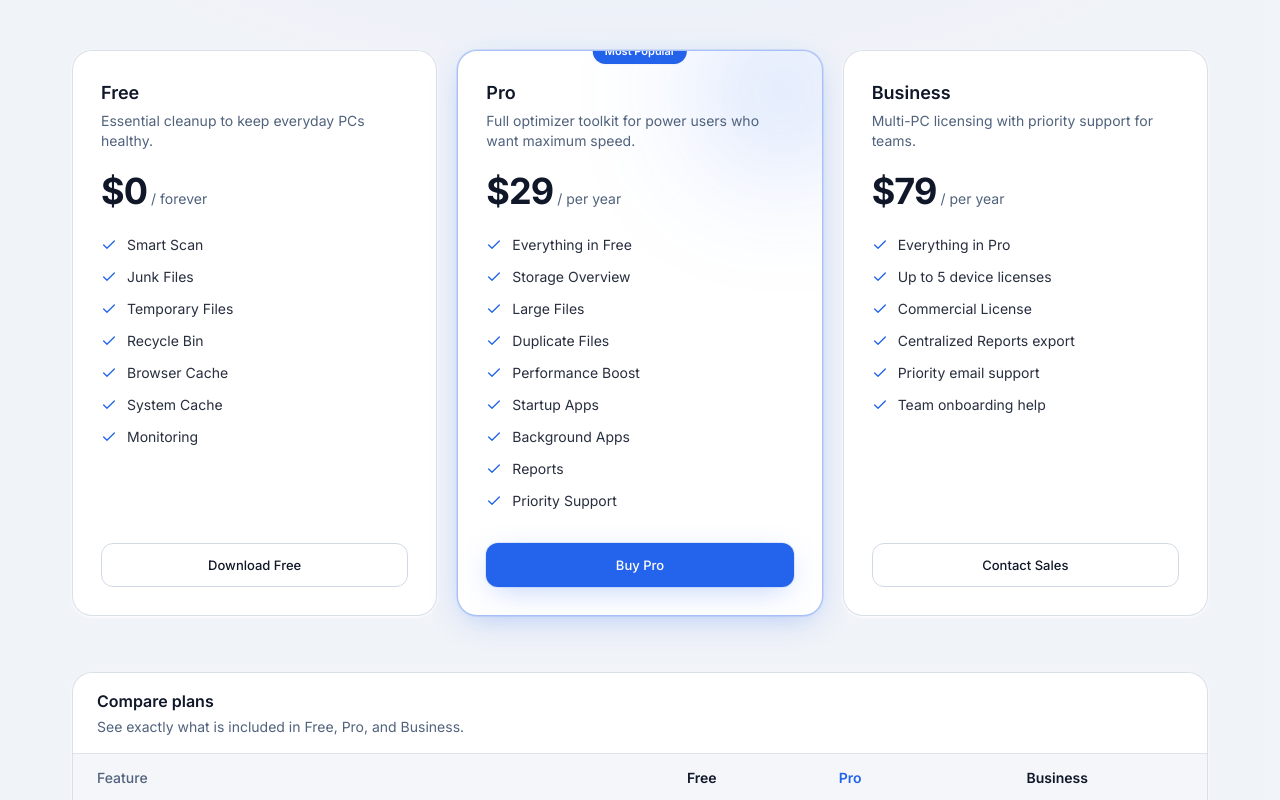
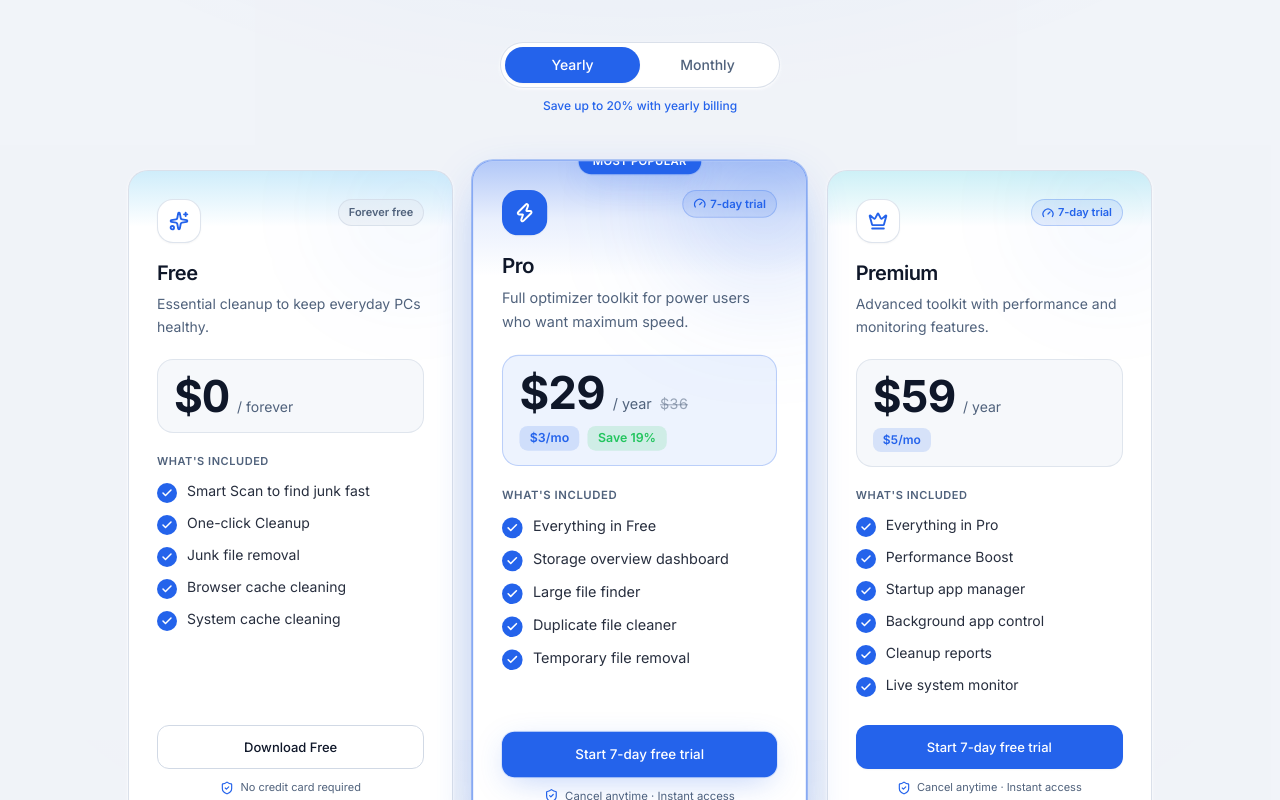
Before and after one commit to CodeSciRahul/edacleaner-web, a Next.js app: page / in a window 1280 px wide. Shown: the part 6460-7260 px from the top of the page. Built offline with nearby package versions, Linux system fonts and the light colour scheme; no server answers.

Commit message:
fix price ui

```diff
--- a/components/common/JsonLd.tsx
+++ b/components/common/JsonLd.tsx
@@ -23,6 +23,15 @@ export function JsonLd() {
         priceCurrency: 'USD',
         name: 'Pro',
         billingIncrement: 'P1Y',
+        description: '7-day free trial',
+      },
+      {
+        '@type': 'Offer',
+        price: '59',
+        priceCurrency: 'USD',
+        name: 'Premium',
+        billingIncrement: 'P1Y',
+        description: '7-day free trial',
       },
     ],
     aggregateRating: {
--- a/components/home/PricingSection.tsx
+++ b/components/home/PricingSection.tsx
@@ -1,88 +1,99 @@
 'use client'
 
+import { useState, type ComponentType } from 'react'
 import Link from 'next/link'
-import { motion } from 'framer-motion'
-import { Check, Minus } from 'lucide-react'
+import { motion, AnimatePresence } from 'framer-motion'
+import {
+  Check,
+  Crown,
+  Gauge,
+  Minus,
+  ShieldCheck,
+  Sparkles,
+  Zap,
+} from 'lucide-react'
 import { SectionWrapper } from '@/components/common/SectionWrapper'
 import { SectionHeading } from '@/components/common/SectionHeading'
 import { MotionItem, MotionStagger } from '@/components/common/Motion'
 import { Button } from '@/components/ui/button'
-import { pricingComparison, pricingPlans } from '@/constants/content'
+import { pricingComparison, pricingPlans, type PricingPlan } from '@/constants/content'
 import { cn } from '@/lib/utils'
 
+type BillingCycle = 'yearly' | 'monthly'
+
+const planVisuals: Record<
+  PricingPlan['id'],
+  { icon: ComponentType<{ className?: string; strokeWidth?: number }>; accent: string }
+> = {
+  free: {
+    icon: Sparkles,
+    accent: 'from-sky-500/20 via-transparent to-transparent',
+  },
+  pro: {
+    icon: Zap,
+    accent: 'from-primary/35 via-primary/10 to-transparent',
+  },
+  premium: {
+    icon: Crown,
+    accent: 'from-cyan-500/20 via-transparent to-transparent',
+  },
+}
+
 export function PricingSection() {
+  const [billing, setBilling] = useState<BillingCycle>('yearly')
+
   return (
     <SectionWrapper id="pricing" className="bg-surface/30">
       <SectionHeading
         eyebrow="Pricing"
         title="Simple plans. Clear upgrades."
-        description="Start free, unlock Pro when you need deeper tools, or go Business for teams."
-        className="mb-12"
+        description="Start free, unlock Pro for deeper cleanup, or go Premium for the full toolkit."
+        className="mb-10"
       />
 
-      <MotionStagger className="grid gap-5 lg:grid-cols-3">
+      <div className="mb-10 flex flex-col items-center gap-2.5">
+        <div
+          role="group"
+          aria-label="Billing cycle"
+          className="grid w-[min(100%,17.5rem)] grid-cols-2 rounded-full border border-border/80 bg-card p-1 shadow-card"
+        >
+          <BillingTab
+            active={billing === 'yearly'}
+            onClick={() => setBilling('yearly')}
+            label="Yearly"
+          />
+          <BillingTab
+            active={billing === 'monthly'}
+            onClick={() => setBilling('monthly')}
+            label="Monthly"
+          />
+        </div>
+        <p
+          className={cn(
+            'text-xs font-medium transition-opacity duration-200',
+            billing === 'yearly' ? 'text-primary opacity-100' : 'text-muted-foreground opacity-70',
+          )}
+        >
+          Save up to 20% with yearly billing
+        </p>
+      </div>
+
+      <MotionStagger className="mx-auto grid max-w-5xl items-stretch gap-5 pt-3 lg:grid-cols-3 lg:gap-6 lg:pt-4">
         {pricingPlans.map((plan) => (
-          <MotionItem key={plan.id}>
-            <motion.article
-              whileHover={{ y: -6, scale: 1.01 }}
-              transition={{ type: 'spring', stiffness: 340, damping: 24 }}
-              className={cn(
-                'group relative flex h-full flex-col overflow-hidden rounded-2xl border bg-card p-6 shadow-card sm:p-7',
-                'transition-[border-color,box-shadow] duration-300',
-                plan.highlighted
-                  ? 'border-primary/40 shadow-glow hover:shadow-glow-lg'
-                  : 'border-border/80 hover:border-primary/25 hover:shadow-card-hover',
-              )}
-            >
-              {plan.highlighted ? (
-                <span className="absolute -top-3 left-1/2 -translate-x-1/2 rounded-full bg-primary px-3 py-1 text-[11px] font-semibold text-primary-foreground shadow-sm">
-                  {plan.badge ?? 'Most Popular'}
-                </span>
-              ) : null}
-
-              <div
-                aria-hidden
-                className={cn(
-                  'pointer-events-none absolute -right-10 -top-10 size-40 rounded-full blur-3xl transition-opacity duration-500',
-                  plan.highlighted
-                    ? 'bg-primary/20 opacity-100'
-                    : 'bg-primary/10 opacity-0 group-hover:opacity-100',
-                )}
-              />
-
-              <div className="relative">
-                <h3 className="text-lg font-semibold text-foreground">{plan.name}</h3>
-                <p className="mt-1 text-sm text-muted-foreground">{plan.description}</p>
-              </div>
-
-              <div className="relative mt-5 flex items-baseline gap-1">
-                <span className="text-4xl font-bold tracking-tight text-foreground">
-                  {plan.price}
-                </span>
-                <span className="text-sm text-muted-foreground">/ {plan.period}</span>
-              </div>
-
-              <ul className="relative mt-6 flex-1 space-y-3">
-                {plan.features.map((feature) => (
-                  <li key={feature} className="flex gap-2.5 text-sm text-foreground/90">
-                    <Check className="mt-0.5 size-4 shrink-0 text-primary" strokeWidth={2} />
-                    <span>{feature}</span>
-                  </li>
-                ))}
-              </ul>
-
-              <Button
-                asChild
-                variant={plan.highlighted ? 'glow' : 'outline'}
-                size="lg"
-                className="relative mt-8 w-full"
-              >
-                <Link href={plan.href}>{plan.cta}</Link>
-              </Button>
-            </motion.article>
+          <MotionItem key={plan.id} className="h-full">
+            <PlanCard plan={plan} billing={billing} />
           </MotionItem>
         ))}
       </MotionStagger>
+
+      <p className="mt-8 flex flex-wrap items-center justify-center gap-x-2 gap-y-1 text-center text-sm text-muted-foreground">
+        <ShieldCheck className="size-4 shrink-0 text-primary" strokeWidth={2} aria-hidden />
+        <span>7-day free trial on Pro &amp; Premium</span>
+        <span className="hidden text-border sm:inline" aria-hidden>
+          ·
+        </span>
+        <span>Cancel anytime. No hidden fees.</span>
+      </p>
 
       <motion.div
         initial={{ opacity: 0, y: 24 }}
@@ -94,7 +105,7 @@ export function PricingSection() {
         <div className="border-b border-border/70 px-5 py-4 sm:px-6">
           <h3 className="text-base font-semibold text-foreground">Compare plans</h3>
           <p className="mt-1 text-sm text-muted-foreground">
-            See exactly what is included in Free, Pro, and Business.
+            See exactly what is included in Free, Pro, and Premium.
           </p>
         </div>
 
@@ -106,7 +117,7 @@ export function PricingSection() {
                 <th className="px-3 py-3.5 text-center font-semibold text-foreground">Free</th>
                 <th className="px-3 py-3.5 text-center font-semibold text-primary">Pro</th>
                 <th className="px-3 py-3.5 text-center font-semibold text-foreground sm:pr-6">
-                  Business
+                  Premium
                 </th>
               </tr>
             </thead>
@@ -124,7 +135,7 @@ export function PricingSection() {
                     <CompareCell included={row.pro} highlight />
                   </td>
                   <td className="px-3 py-3.5 sm:pr-6">
-                    <CompareCell included={row.business} />
+                    <CompareCell included={row.premium} />
                   </td>
                 </tr>
               ))}
@@ -133,6 +144,224 @@ export function PricingSection() {
         </div>
       </motion.div>
     </SectionWrapper>
+  )
+}
+
+function BillingTab({
+  active,
+  onClick,
+  label,
+}: {
+  active: boolean
+  onClick: () => void
+  label: string
+}) {
+  return (
+    <button
+      type="button"
+      onClick={onClick}
+      aria-pressed={active}
+      className={cn(
+        'rounded-full px-4 py-2 text-center text-sm font-medium transition-colors duration-200',
+        active
+          ? 'bg-primary text-primary-foreground shadow-sm'
+          : 'text-muted-foreground hover:text-foreground',
+      )}
+    >
+      {label}
+    </button>
+  )
+}
+
+function PlanCard({ plan, billing }: { plan: PricingPlan; billing: BillingCycle }) {
+  const isYearly = billing === 'yearly'
+  const showTrial = Boolean(plan.freeTrialDays)
+  const savings =
+    isYearly && typeof plan.yearlyOriginal === 'number'
+      ? plan.yearlyOriginal - plan.yearlyPrice
+      : 0
+  const showStrike = savings >= 5
+  const savingsPct =
+    showStrike && plan.yearlyOriginal
+      ? Math.round((savings / plan.yearlyOriginal) * 100)
+      : 0
+
+  const visual = planVisuals[plan.id]
+  const Icon = visual.icon
+
+  return (
+    <motion.article
+      whileHover={{ y: -6 }}
+      transition={{ type: 'spring', stiffness: 340, damping: 24 }}
+      className={cn(
+        'group relative flex h-full flex-col overflow-hidden rounded-2xl border p-6 sm:p-7',
+        'bg-gradient-to-b from-elevated to-card',
+        'transition-[border-color,box-shadow,transform] duration-300',
+        plan.highlighted
+          ? 'z-[1] border-primary/60 shadow-glow-lg ring-1 ring-primary/25 lg:scale-[1.03]'
+          : 'border-border/80 shadow-card hover:border-primary/30 hover:shadow-card-hover',
+      )}
+    >
+      {/* Top accent wash */}
+      <div
+        aria-hidden
+        className={cn(
+          'pointer-events-none absolute inset-x-0 top-0 h-28 bg-gradient-to-b',
+          visual.accent,
+        )}
+      />
+      <div
+        aria-hidden
+        className={cn(
+          'pointer-events-none absolute -right-8 -top-8 size-36 rounded-full blur-3xl transition-opacity duration-500',
+          plan.highlighted
+            ? 'bg-primary/25 opacity-100'
+            : 'bg-primary/10 opacity-60 group-hover:opacity-100',
+        )}
+      />
+
+      {plan.highlighted ? (
+        <span className="absolute left-1/2 top-0 z-10 -translate-x-1/2 -translate-y-1/2 whitespace-nowrap rounded-full bg-primary px-3.5 py-1 text-[11px] font-semibold uppercase tracking-wide text-primary-foreground shadow-glow">
+          {plan.badge ?? 'Most Popular'}
+        </span>
+      ) : null}
+
+      <div className="relative flex items-start justify-between gap-3">
+        <div
+          className={cn(
+            'flex size-11 items-center justify-center rounded-xl border shadow-sm',
+            plan.highlighted
+              ? 'border-primary/40 bg-primary text-primary-foreground shadow-glow'
+              : 'border-border/70 bg-card text-primary',
+          )}
+        >
+          <Icon className="size-5" strokeWidth={2.25} />
+        </div>
+        {showTrial ? (
+          <span className="inline-flex items-center gap-1 rounded-full border border-primary/25 bg-primary/10 px-2.5 py-1 text-[11px] font-semibold text-primary">
+            <Gauge className="size-3" strokeWidth={2.5} aria-hidden />
+            {plan.freeTrialDays}-day trial
+          </span>
+        ) : (
+          <span className="inline-flex items-center rounded-full border border-border/70 bg-muted/50 px-2.5 py-1 text-[11px] font-semibold text-muted-foreground">
+            Forever free
+          </span>
+        )}
+      </div>
+
+      <div className="relative mt-4">
+        <h3 className="text-xl font-semibold tracking-tight text-foreground">{plan.name}</h3>
+        <p className="mt-1.5 min-h-[2.5rem] text-sm leading-relaxed text-muted-foreground">
+          {plan.description}
+        </p>
+      </div>
+
+      <div
+        className={cn(
+          'relative mt-5 rounded-xl border px-4 py-3.5',
+          plan.highlighted
+            ? 'border-primary/25 bg-primary/[0.08]'
+            : 'border-border/60 bg-background/50',
+        )}
+      >
+        <AnimatePresence mode="wait">
+          <motion.div
+            key={billing}
+            initial={{ opacity: 0, y: 4 }}
+            animate={{ opacity: 1, y: 0 }}
+            exit={{ opacity: 0, y: -4 }}
+            transition={{ duration: 0.18 }}
+            className="flex flex-col"
+          >
+            {plan.forever ? (
+              <PriceRow amount={0} period="forever" />
+            ) : isYearly ? (
+              <>
+                <PriceRow
+                  amount={plan.yearlyPrice}
+                  period="year"
+                  original={showStrike ? plan.yearlyOriginal : undefined}
+                />
+                <div className="mt-2.5 flex flex-wrap items-center gap-2">
+                  <span className="inline-flex rounded-md bg-primary/15 px-2.5 py-1 text-xs font-semibold tabular-nums text-primary">
+                    ${plan.monthlyPrice}/mo
+                  </span>
+                  {showStrike ? (
+                    <span className="inline-flex rounded-md bg-success/15 px-2.5 py-1 text-xs font-semibold text-success">
+                      Save {savingsPct}%
+                    </span>
+                  ) : null}
+                </div>
+              </>
+            ) : (
+              <>
+                <PriceRow amount={plan.monthlyPrice} period="month" />
+                {showTrial ? (
+                  <p className="mt-2.5 text-xs font-medium text-muted-foreground">
+                    Cancel anytime · No commitment
+                  </p>
+                ) : null}
+              </>
+            )}
+          </motion.div>
+        </AnimatePresence>
+      </div>
+
+      <p className="relative mt-5 text-[11px] font-semibold uppercase tracking-wider text-muted-foreground">
+        What&apos;s included
+      </p>
+      <ul className="relative mt-3 flex-1 space-y-2.5">
+        {plan.features.map((feature) => (
+          <li key={feature} className="flex gap-2.5 text-sm text-foreground/90">
+            <span className="mt-0.5 flex size-5 shrink-0 items-center justify-center rounded-full bg-primary text-primary-foreground">
+              <Check className="size-3" strokeWidth={3} aria-hidden />
+            </span>
+            <span className="leading-snug">{feature}</span>
+          </li>
+        ))}
+      </ul>
+
+      <div className="relative mt-7 space-y-2.5">
+        <Button
+          asChild
+          variant={plan.highlighted ? 'glow' : plan.forever ? 'outline' : 'default'}
+          size="lg"
+          className="w-full"
+        >
+          <Link href={plan.href}>{plan.cta}</Link>
+        </Button>
+        <p className="flex items-center justify-center gap-1.5 text-center text-[11px] text-muted-foreground">
+          <ShieldCheck className="size-3.5 shrink-0 text-primary" strokeWidth={2} aria-hidden />
+          {plan.forever
+            ? 'No credit card required'
+            : 'Cancel anytime · Instant access'}
+        </p>
+      </div>
+    </motion.article>
+  )
+}
+
+function PriceRow({
+  amount,
+  period,
+  original,
+}: {
+  amount: number
+  period: string
+  original?: number
+}) {
+  return (
+    <div className="flex flex-wrap items-baseline gap-x-2 gap-y-1">
+      <span className="text-[2.5rem] font-bold leading-none tracking-tight tabular-nums text-foreground sm:text-[2.75rem]">
+        ${amount}
+      </span>
+      <span className="text-sm text-muted-foreground">/ {period}</span>
+      {typeof original === 'number' ? (
+        <span className="text-sm tabular-nums text-muted-foreground/55 line-through">
+          ${original}
+        </span>
+      ) : null}
+    </div>
   )
 }
 
--- a/constants/content.ts
+++ b/constants/content.ts
@@ -248,18 +248,26 @@ export const comparisons = [
   },
 ]
 
-export type PlanId = 'free' | 'pro' | 'business'
+export type PlanId = 'free' | 'pro' | 'premium'
 
 export type PricingPlan = {
   id: PlanId
   name: string
-  price: string
-  period: string
   description: string
   cta: string
   href: string
   highlighted?: boolean
   badge?: string
+  /** Annual price in USD (billed yearly) */
+  yearlyPrice: number
+  /** Full annual price if billed monthly (for strikethrough) */
+  yearlyOriginal?: number
+  /** Monthly price in USD (billed monthly) */
+  monthlyPrice: number
+  /** Free forever — no billing cycle */
+  forever?: boolean
+  /** Paid plans include a free trial */
+  freeTrialDays?: number
   features: string[]
 }
 
@@ -267,81 +275,77 @@ export const pricingPlans: PricingPlan[] = [
   {
     id: 'free',
     name: 'Free',
-    price: '$0',
-    period: 'forever',
+    yearlyPrice: 0,
+    monthlyPrice: 0,
+    forever: true,
     description: 'Essential cleanup to keep everyday PCs healthy.',
     cta: 'Download Free',
     href: '#download',
     features: [
-      'Smart Scan',
-      'Junk Files',
-      'Temporary Files',
-      'Recycle Bin',
-      'Browser Cache',
-      'System Cache',
-      'Monitoring',
+      'Smart Scan to find junk fast',
+      'One-click Cleanup',
+      'Junk file removal',
+      'Browser cache cleaning',
+      'System cache cleaning',
     ],
   },
   {
     id: 'pro',
     name: 'Pro',
-    price: '$29',
-    period: 'per year',
+    yearlyPrice: 29,
+    yearlyOriginal: 36,
+    monthlyPrice: 3,
+    freeTrialDays: 7,
     description: 'Full optimizer toolkit for power users who want maximum speed.',
-    cta: 'Buy Pro',
+    cta: 'Start 7-day free trial',
     href: '#download',
     highlighted: true,
     badge: 'Most Popular',
     features: [
       'Everything in Free',
-      'Storage Overview',
-      'Large Files',
-      'Duplicate Files',
-      'Performance Boost',
-      'Startup Apps',
-      'Background Apps',
-      'Reports',
-      'Priority Support',
+      'Storage overview dashboard',
+      'Large file finder',
+      'Duplicate file cleaner',
+      'Temporary file removal',
     ],
   },
   {
-    id: 'business',
-    name: 'Business',
-    price: '$79',
-    period: 'per year',
-    description: 'Multi-PC licensing with priority support for teams.',
-    cta: 'Contact Sales',
-    href: 'mailto:sales@edacleaner.com',
+    id: 'premium',
+    name: 'Premium',
+    yearlyPrice: 59,
+    monthlyPrice: 5,
+    freeTrialDays: 7,
+    description: 'Advanced toolkit with performance and monitoring features.',
+    cta: 'Start 7-day free trial',
+    href: '#download',
     features: [
       'Everything in Pro',
-      'Up to 5 device licenses',
-      'Commercial License',
-      'Centralized Reports export',
-      'Priority email support',
-      'Team onboarding help',
+      'Performance Boost',
+      'Startup app manager',
+      'Background app control',
+      'Cleanup reports',
+      'Live system monitor',
     ],
   },
 ]
 
 /** Full feature matrix for the pricing comparison table — product features only */
 export const pricingComparison = [
-  { feature: 'Smart Scan', free: true, pro: true, business: true },
-  { feature: 'Junk Files', free: true, pro: true, business: true },
-  { feature: 'Temporary Files', free: true, pro: true, business: true },
-  { feature: 'Recycle Bin', free: true, pro: true, business: true },
-  { feature: 'Browser Cache', free: true, pro: true, business: true },
-  { feature: 'System Cache', free: true, pro: true, business: true },
-  { feature: 'Monitoring', free: true, pro: true, business: true },
-  { feature: 'Storage Overview', free: false, pro: true, business: true },
-  { feature: 'Large Files', free: false, pro: true, business: true },
-  { feature: 'Duplicate Files', free: false, pro: true, business: true },
-  { feature: 'Performance Boost', free: false, pro: true, business: true },
-  { feature: 'Startup Apps', free: false, pro: true, business: true },
-  { feature: 'Background Apps', free: false, pro: true, business: true },
-  { feature: 'Reports', free: false, pro: true, business: true },
-  { feature: 'Priority Support', free: false, pro: true, business: true },
-  { feature: 'Multi-device License', free: false, pro: false, business: true },
-  { feature: 'Commercial License', free: false, pro: false, business: true },
+  { feature: 'Smart Scan', free: true, pro: true, premium: true },
+  { feature: 'Cleanup', free: true, pro: true, premium: true },
+  { feature: 'Junk Files', free: true, pro: true, premium: true },
+  { feature: 'Browser Cache', free: true, pro: true, premium: true },
+  { feature: 'System Cache', free: true, pro: true, premium: true },
+  { feature: 'Storage Overview', free: false, pro: true, premium: true },
+  { feature: 'Large Files', free: false, pro: true, premium: true },
+  { feature: 'Duplicate Files', free: false, pro: true, premium: true },
+  { feature: 'Temporary Files', free: false, pro: true, premium: true },
+  { feature: 'Performance Boost', free: false, pro: false, premium: true },
+  { feature: 'Startup Apps', free: false, pro: false, premium: true },
+  { feature: 'Background Apps', free: false, pro: false, premium: true },
+  { feature: 'Reports', free: false, pro: false, premium: true },
+  { feature: 'Monitor', free: false, pro: false, premium: true },
+  { feature: '7-day free trial', free: false, pro: true, premium: true },
 ] as const
 
 export const testimonials = [
@@ -453,7 +457,7 @@ export const faqs = [
   {
     question: 'Is it free?',
     answer:
-      'Yes. EdaCleaner Free includes Smart Scan, Junk Files, Temporary Files, Recycle Bin, Browser Cache, System Cache, and Monitoring at no cost. Upgrade to Pro for Storage tools, Performance Boost, Startup Apps, Background Apps, and Reports.',
+      'Yes. EdaCleaner Free includes Smart Scan, Cleanup, Junk Files, Browser Cache, and System Cache at no cost. Upgrade to Pro for storage tools, or Premium for Performance Boost, Startup Apps, Background Apps, Reports, and Monitor. Paid plans include a 7-day free trial.',
   },
   {
     question: 'Does it support Windows 11?',
@@ -466,9 +470,9 @@ export const faqs = [
       'No. Cleanup targets junk, temps, caches, and optional categories you choose. Personal documents, photos, and projects are left alone, and you confirm before anything is removed.',
   },
   {
-    question: 'Can I cancel Pro?',
+    question: 'Can I cancel Pro or Premium?',
     answer:
-      'Yes. You can cancel Pro anytime before renewal. You keep Pro features until the end of your billing period, and Free features remain available after that.',
+      'Yes. You can cancel anytime before renewal. You keep paid features until the end of your billing period, and Free features remain available after that. Both Pro and Premium include a 7-day free trial.',
   },
   {
     question: 'How often should I clean my PC?',
@@ -478,7 +482,7 @@ export const faqs = [
   {
     question: 'Is EdaCleaner safe for work computers?',
     answer:
-      'Yes. Business plans include a commercial license and multi-device options designed for teams and IT administrators. Cleanup uses Safe and Review risk badges before you remove anything.',
+      'Yes. Cleanup uses Safe and Review risk badges before you remove anything, so personal documents and work files stay protected. Premium adds monitoring and reports useful for keeping office PCs healthy.',
   },
 ]
 
```
